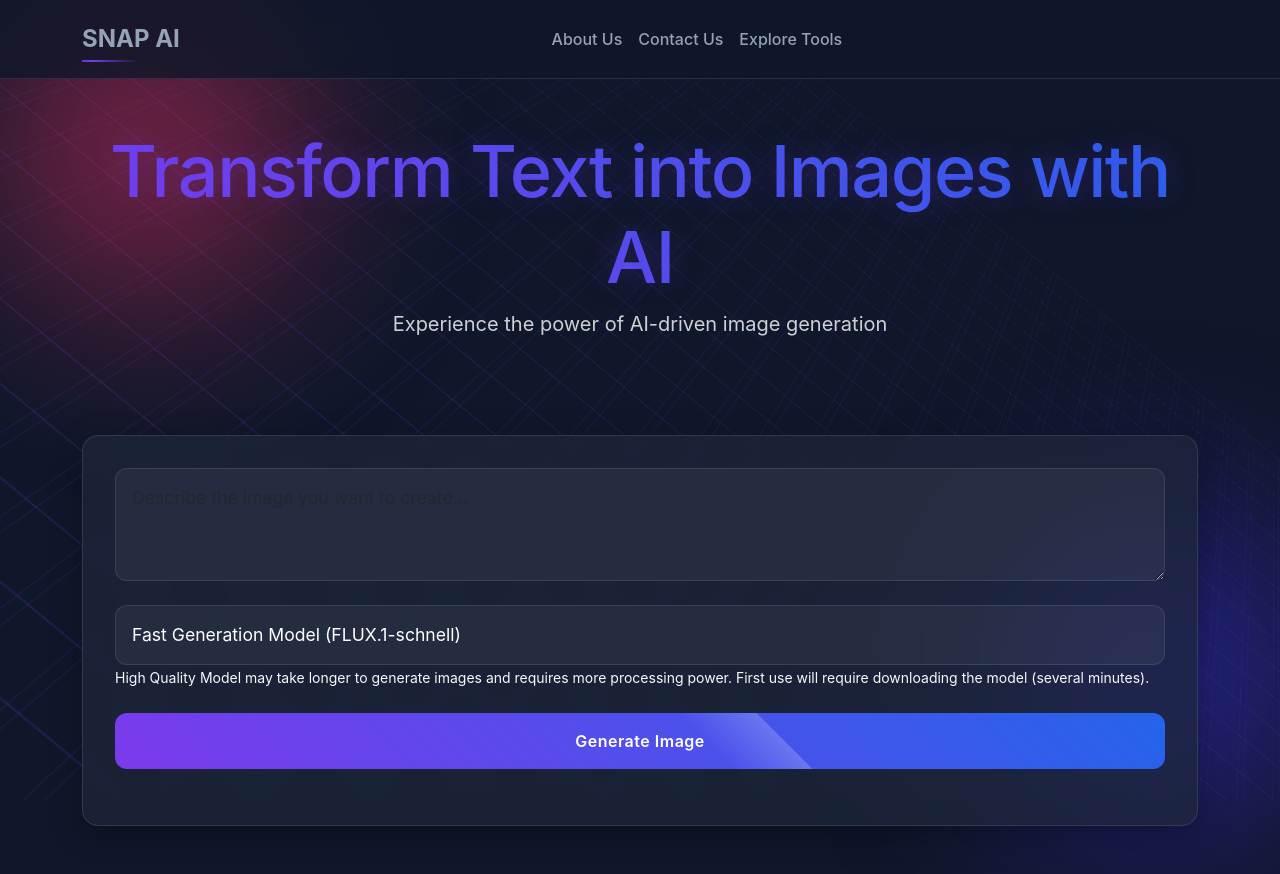
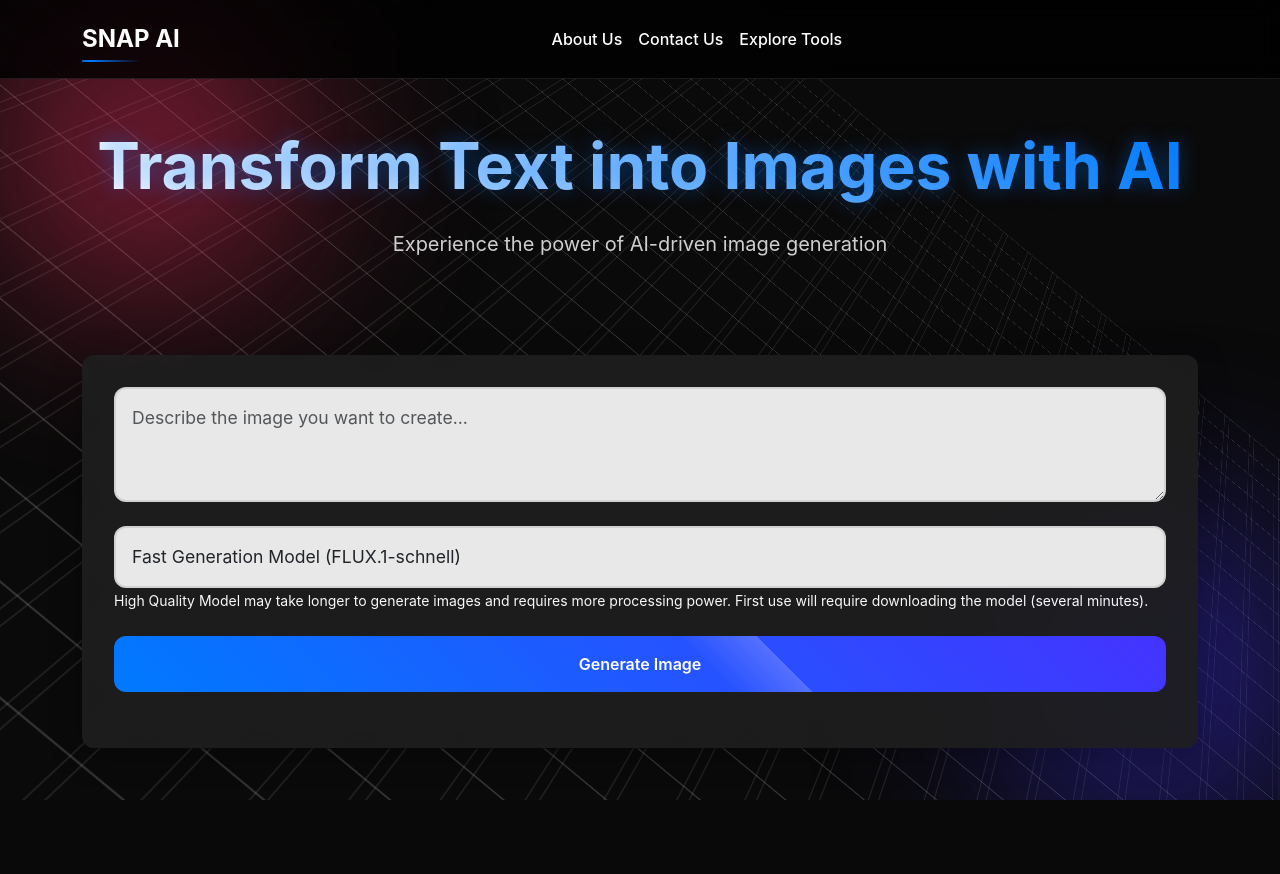
Before and after one commit to ayushsalunkhe/deploy-txt-img, a Flask app: page / in a window 1280 px wide. After the commit the page ends 800 px from the top, so only its background shows below. Run offline with Flask 3, Linux system fonts and the light colour scheme; some libraries are stand-ins or nearby versions.

Commit message:
Update index.html

```diff
--- a/templates/index.html
+++ b/templates/index.html
@@ -10,15 +10,13 @@
         :root {
             --primary: #000000;
             --secondary: #ffffff;
-            --accent: #7C3AED;  /* Changed to a vibrant purple */
-            --accent-gradient: linear-gradient(45deg, #7C3AED, #2563EB);
-            --grid-color: rgba(124, 58, 237, 0.1);
-            --background: #0F172A;  /* Darker background */
-            --card-bg: rgba(30, 41, 59, 0.7);  /* More transparent cards */
-            --text: #ffffff;
-            --text-light: #94A3B8;
-            --border-radius: 16px;
-            --transition: all 0.3s cubic-bezier(0.4, 0, 0.2, 1);
+            --accent: #007AFF;
+            --grid-color: rgba(255, 255, 255, 0.1);
+            --background: #0a0a0a;
+            --card-bg: rgba(255, 255, 255, 0.95);
+            --text: #1a1a1a;
+            --text-light: #ffffff;
+            --border-radius: 12px;
         }
 
         body {
@@ -113,8 +111,8 @@
         }
 
         .navbar {
-            background: rgba(15, 23, 42, 0.8);
-            backdrop-filter: blur(12px);
+            background: rgba(0, 0, 0, 0.8);
+            backdrop-filter: blur(10px);
             padding: 1rem 2rem;
             border-bottom: 1px solid rgba(255, 255, 255, 0.1);
         }
@@ -218,13 +216,19 @@
         }
 
         .hero h1 {
-            background: var(--accent-gradient);
+            font-size: 4rem;
+            font-weight: 700;
+            margin-bottom: 1.5rem;
+            line-height: 1.2;
+            background: linear-gradient(45deg, #fff, #007AFF);
             -webkit-background-clip: text;
-            background-clip: text;
             -webkit-text-fill-color: transparent;
-            text-shadow: 0 0 30px rgba(124, 58, 237, 0.3);
-            font-size: 4.5rem;
-            letter-spacing: -0.02em;
+            animation: titleGlow 2s ease-in-out infinite alternate;
+        }
+
+        @keyframes titleGlow {
+            from { text-shadow: 0 0 20px rgba(0, 122, 255, 0); }
+            to { text-shadow: 0 0 20px rgba(0, 122, 255, 0.5); }
         }
 
         .hero p {
@@ -234,12 +238,11 @@
         }
 
         .generator-card {
-            background: var(--card-bg);
-            backdrop-filter: blur(12px);
-            border: 1px solid rgba(255, 255, 255, 0.1);
-            box-shadow: 0 8px 32px rgba(0, 0, 0, 0.3);
+            background: rgba(30, 30, 30, 0.9); /* Darker background */
             border-radius: var(--border-radius);
             padding: 2rem;
+            box-shadow: 0 8px 32px rgba(0, 0, 0, 0.3); /* Darker shadow */
+            backdrop-filter: blur(10px);
             transition: all 0.3s ease;
             position: relative;
             overflow: hidden;
@@ -262,51 +265,30 @@
         }
 
         .form-control {
-            background: rgba(255, 255, 255, 0.05);
-            border: 1px solid rgba(255, 255, 255, 0.1);
-            color: var(--text);
-            transition: var(--transition);
+            border: 2px solid rgba(0, 0, 0, 0.1);
             border-radius: 12px;
             padding: 1rem;
             font-size: 1.1rem;
+            transition: all 0.3s ease;
+            background: rgba(255, 255, 255, 0.9);
         }
 
         .form-control:focus {
-            background: rgba(255, 255, 255, 0.08);
             border-color: var(--accent);
-            box-shadow: 0 0 0 4px rgba(124, 58, 237, 0.2);
+            box-shadow: 0 0 0 4px rgba(0, 122, 255, 0.1);
             transform: translateY(-2px);
         }
 
         .btn-generate {
-            background: var(--accent-gradient);
+            background: linear-gradient(45deg, #007AFF, #4433ff);
+            color: white;
             border: none;
             padding: 1rem 2rem;
+            border-radius: 12px;
             font-weight: 600;
-            letter-spacing: 0.5px;
+            transition: all 0.3s ease;
             position: relative;
             overflow: hidden;
-            z-index: 1;
-            color: white;
-            border-radius: 12px;
-            transition: all 0.3s ease;
-        }
-
-        .btn-generate::before {
-            content: '';
-            position: absolute;
-            top: 0;
-            left: 0;
-            width: 100%;
-            height: 100%;
-            background: linear-gradient(45deg, #2563EB, #7C3AED);
-            z-index: -1;
-            opacity: 0;
-            transition: var(--transition);
-        }
-
-        .btn-generate:hover::before {
-            opacity: 1;
         }
 
         .btn-generate:hover {
```
Also changed, not shown: other parts of templates/index.html (+3 -29 lines).
